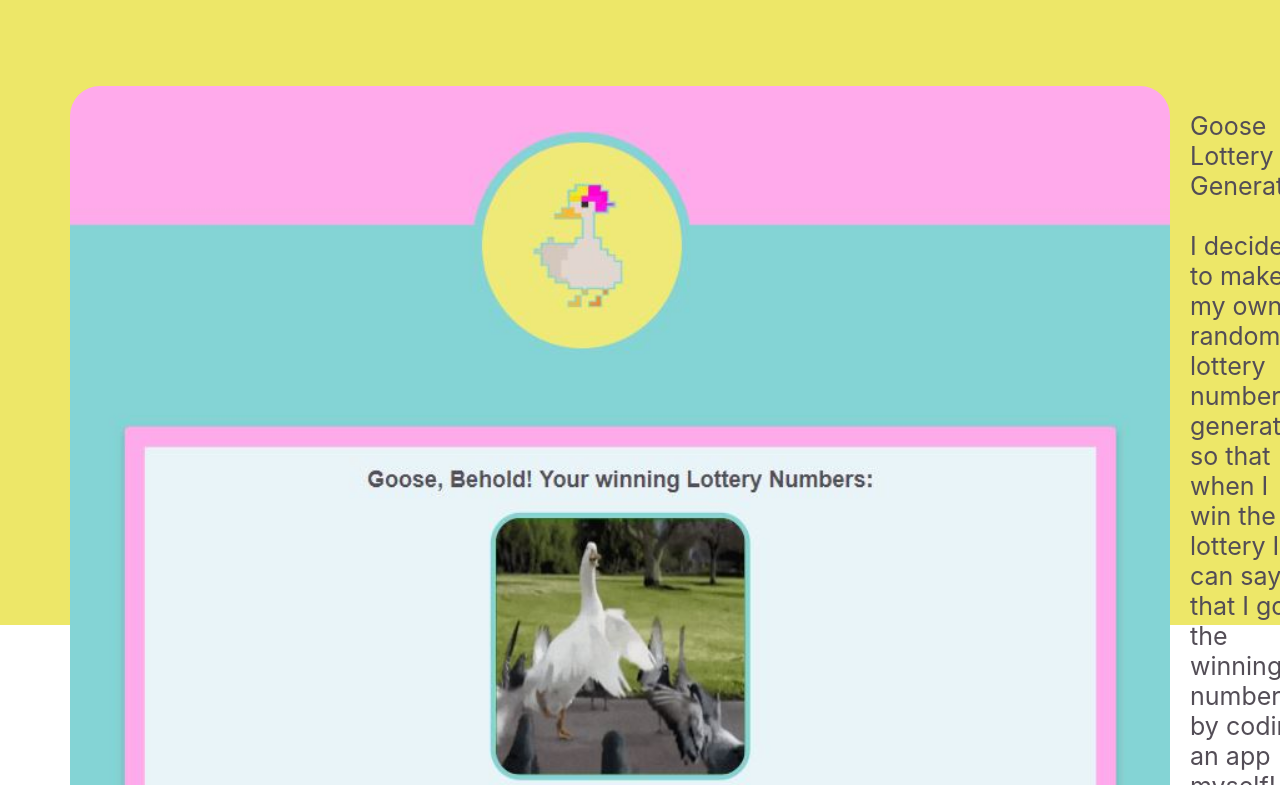
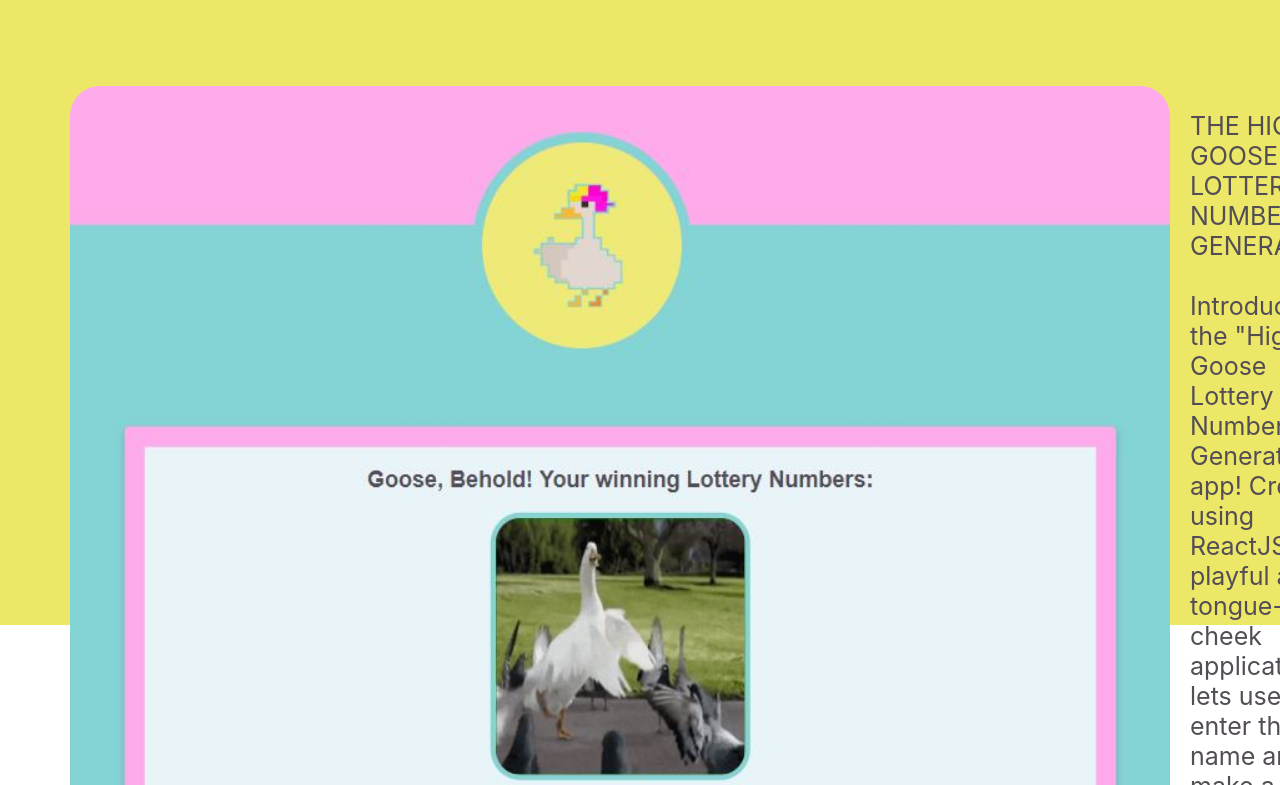
Before and after one commit to veepgoose/portfolio, a React (Create React App) app in the folder goose-portfolio/: page /LottoGenEgg in a window 1280 px wide. Shown: the part 695-1480 px from the top of the page. Built offline with nearby package versions, Linux system fonts and the light colour scheme.

Commit message:
Copy added to Lottery Generator and Git Tipsy project pages

```diff
--- a/goose-portfolio/src/Components/LottoGenEgg/LottoGenEgg.js
+++ b/goose-portfolio/src/Components/LottoGenEgg/LottoGenEgg.js
@@ -25,12 +25,17 @@ function LottoProj (props) {
 
       <div className="LottoText">
       <p className="LottoText">
-      Goose Lottery Generator
+      THE HIGH GOOSE LOTTERY NUMBER GENERATOR
       <br/>
       <br/>
 
-I decided to make my own random lottery number generator, so that when I win the lottery I can say that I got the winning numbers by coding an app myself!
 
+      Introducing the "High Goose Lottery Number Generator" app! Created using ReactJS, this playful and tongue-in-cheek application lets users enter their name and make a couple of whimsical commitments before submitting to The High Goose. Upon doing so, the app generates six random lottery numbers.
+      <br />
+      <br />
+       I revisited this project after completing a full-stack development coding bootcamp to showcase my improved skills. Originally a basic prompt/alert app, I transformed it into a React-powered gem. Its primary purpose is to test my React prowess, but who knows, one day I might just win the lottery with my very own High Goose-generated numbers!
+      <br/>
+      <br/>
 Click on the Egg (yes, another Egg!) to checkout the App, and click on the GitHub OctoCat to see the repo and read more about my process!</p>
         </div>
       </div>
--- a/goose-portfolio/src/Components/TipsyEgg/TipsyEgg.js
+++ b/goose-portfolio/src/Components/TipsyEgg/TipsyEgg.js
@@ -29,7 +29,15 @@ function TipsyProj (props) {
     <br/>
     <br/>
 
-I decided to make my own random lottery number generator, so that when I win the lottery I can say that I got the winning numbers by coding an app myself!
+Git Tipsy++ is a full-stack React app, born out of post-graduation enthusiasm and co-created with fellow School Of Code bootcampers Tom Webb and Sam Baldwin.
+<br />
+<br />
+The idea for this app was born out of a desire to celebrate our graduation from the School of Code bootcamp in a fun and unique way. Back in July 2023 School Of Code Cohort 14 were the first Cohort to be invited to Microsoft in Reading for our graduation ceremony. We wanted to create an app that would allow us to continue the celebrations after the ceremony, and so Git Tipsy++ was born!
+<br />
+<br />
+Originally, I intended to create a Google Form to send out to the 120 bootcampers due to attend, in order to ascertain how many people would be interested in attending a post-ceremony celebration. However, I quickly realised that this would be a great opportunity to create a full-stack app, and so I enlisted the help of fellow bootcampers Tom and Sam to help me bring the idea to life.
+<br />
+<br />
 
 Click on the Egg (yes, another Egg!) to checkout the App, and click on the GitHub OctoCat to see the repo and read more about my process!</p>
       </div>
```
